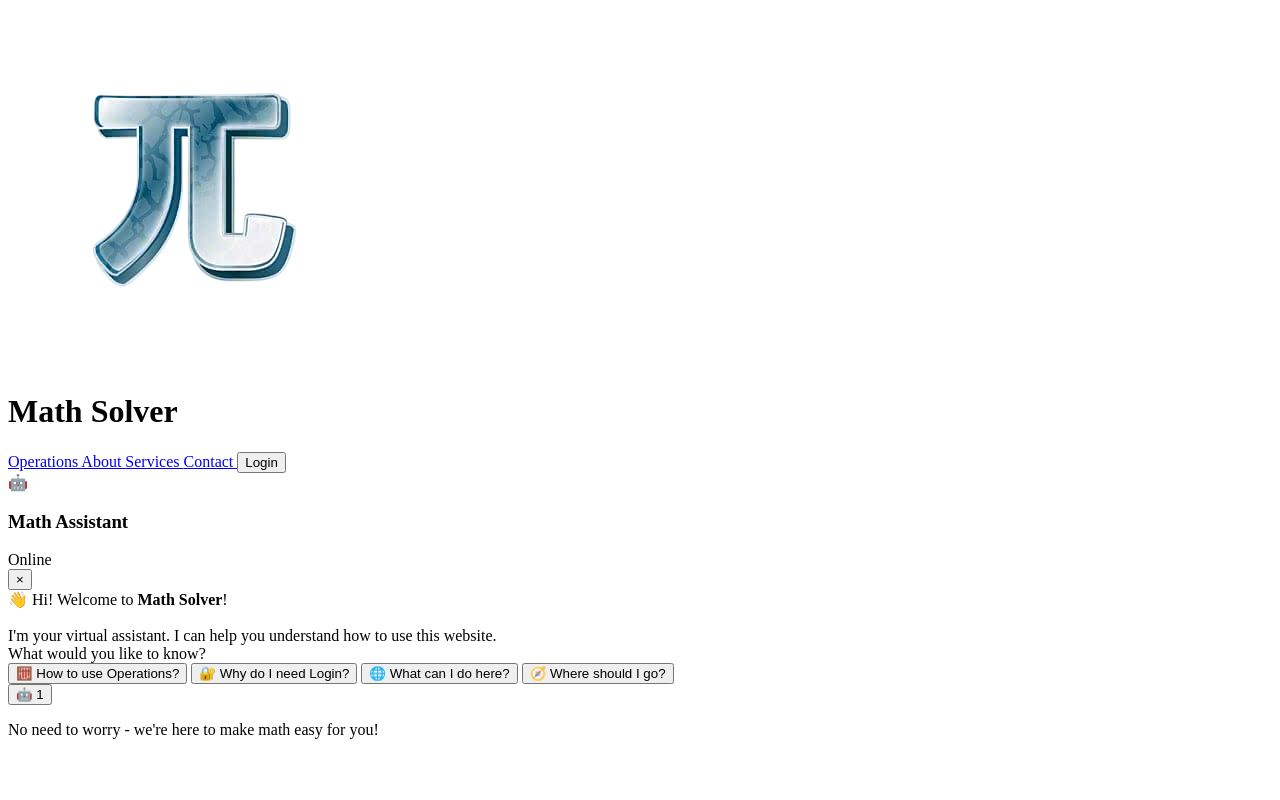
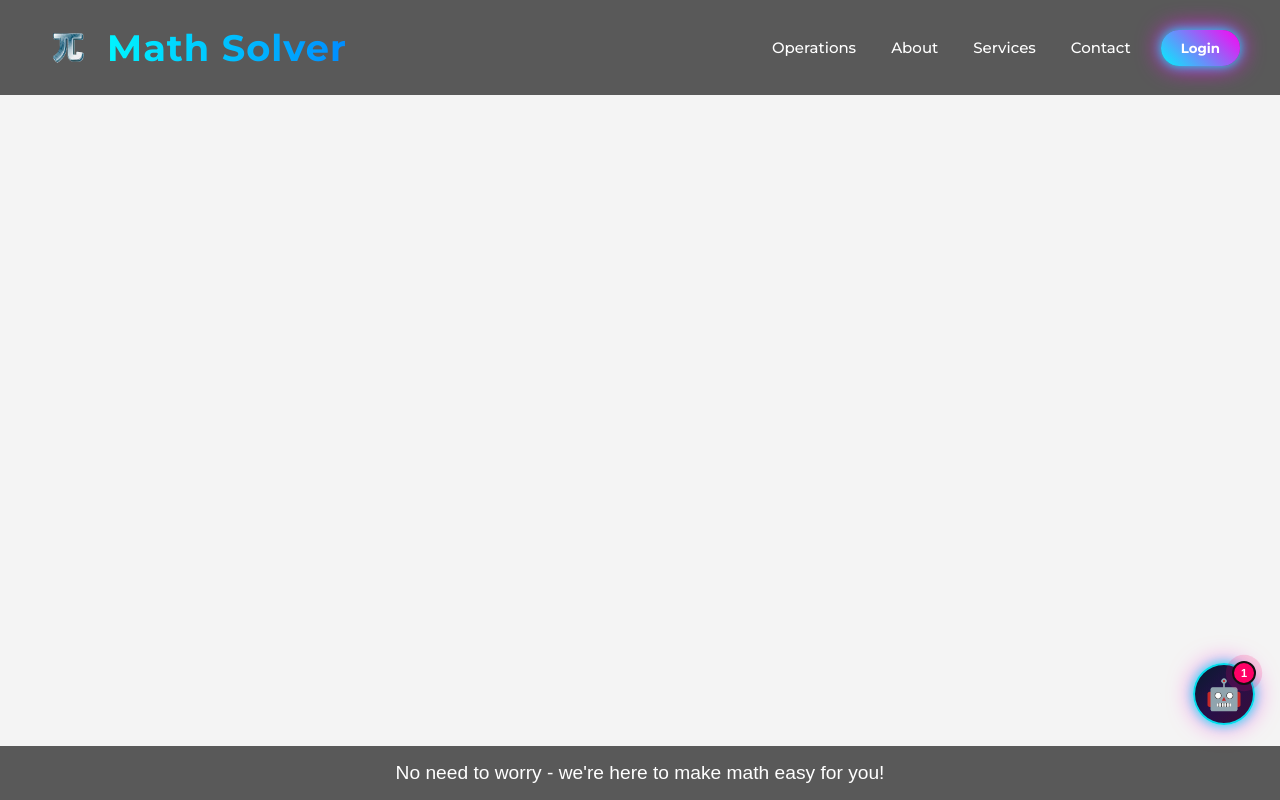
Before and after one commit to YL-Venkat/math-solver, a plain HTML site: page index.html in a window 1280 px wide. Drawn offline with nearby package versions, Linux system fonts and the light colour scheme.

Commit message:
Update homepage again

```diff
--- a/index.html
+++ b/index.html
@@ -7,7 +7,7 @@
 
   <title>Math Solver</title>
 
-  <link rel="stylesheet" href="a0.css">
+  <link rel="stylesheet" href="a.css">
   <link href="https://fonts.googleapis.com/css2?family=Montserrat:wght@400;500;700&family=Open+Sans:wght@300;400;600;700&display=swap" rel="stylesheet">
 
   <!-- Supabase -->
```
